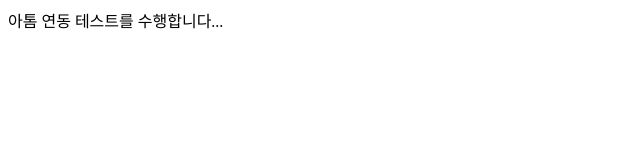
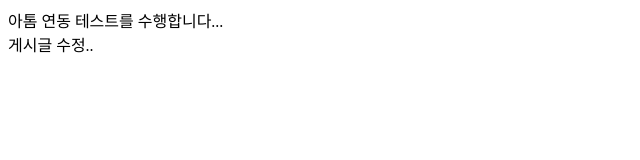
Before and after one commit to leedrch/test, a plain HTML site: page index.html in a window 1280 px wide. Shown: the whole page, without its empty margins (0-640 px from the left). Drawn offline with Linux system fonts and the light colour scheme.

Commit message:
second commit

```diff
--- a/index.html
+++ b/index.html
@@ -5,6 +5,7 @@
     <title>아톰 연동 테스트</title>
   </head>
   <body>
-    아톰 연동 테스트를 수행합니다...
+    아톰 연동 테스트를 수행합니다...<br>
+    게시글 수정..
   </body>
 </html>
```
Also changed, not shown: test.html (added).
